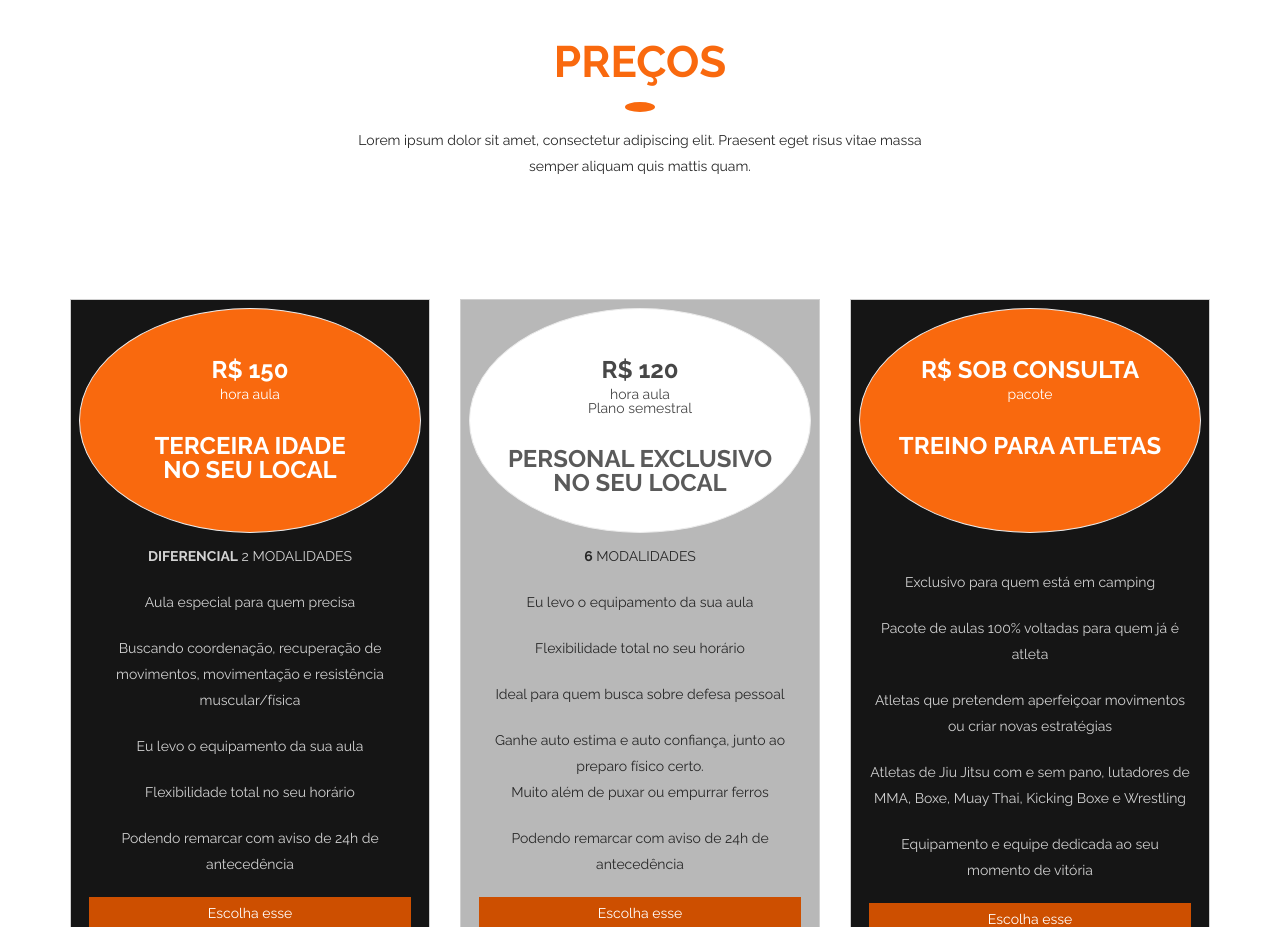
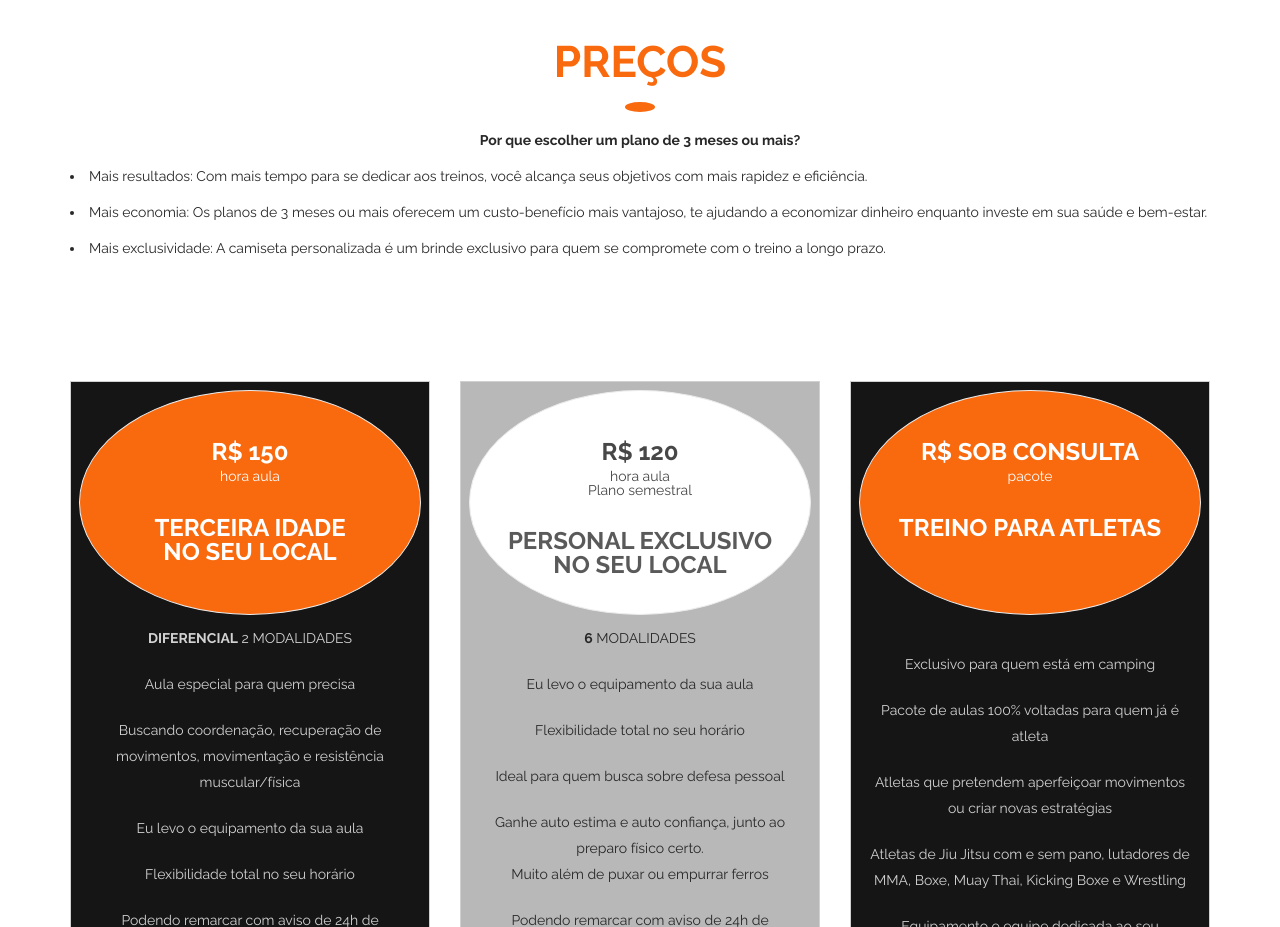
Before and after one commit to brunoblc/sitePara, a plain HTML site: page index.html in a window 1280 px wide. Shown: the part 4160-5087 px from the top of the page. Drawn offline with Linux system fonts and the light colour scheme.

Commit message:
atualizando as informações do brinde

```diff
--- a/index.html
+++ b/index.html
@@ -348,7 +348,12 @@
         <div class="container">
             <div class="section-header">
                 <h2 class="section-title wow fadeInDown">PREÇOS</h2>
-                <p class="wow fadeInDown">Lorem ipsum dolor sit amet, consectetur adipiscing elit. Praesent eget risus vitae massa <br> semper aliquam quis mattis quam.</p>
+                <p class="wow fadeInDown"><strong>Por que escolher um plano de 3 meses ou mais?</strong></p>
+
+                    <p><li>Mais resultados: Com mais tempo para se dedicar aos treinos, você alcança seus objetivos com mais rapidez e eficiência.</li></p>
+                    <p><li>Mais economia: Os planos de 3 meses ou mais oferecem um custo-benefício mais vantajoso, te ajudando a economizar dinheiro enquanto investe em sua saúde e bem-estar.</li></p>
+                    <p><li>Mais exclusividade: A camiseta personalizada é um brinde exclusivo para quem se compromete com o treino
+                    a longo prazo.</li></p>
             </div>
 
             <div class="row">
```
